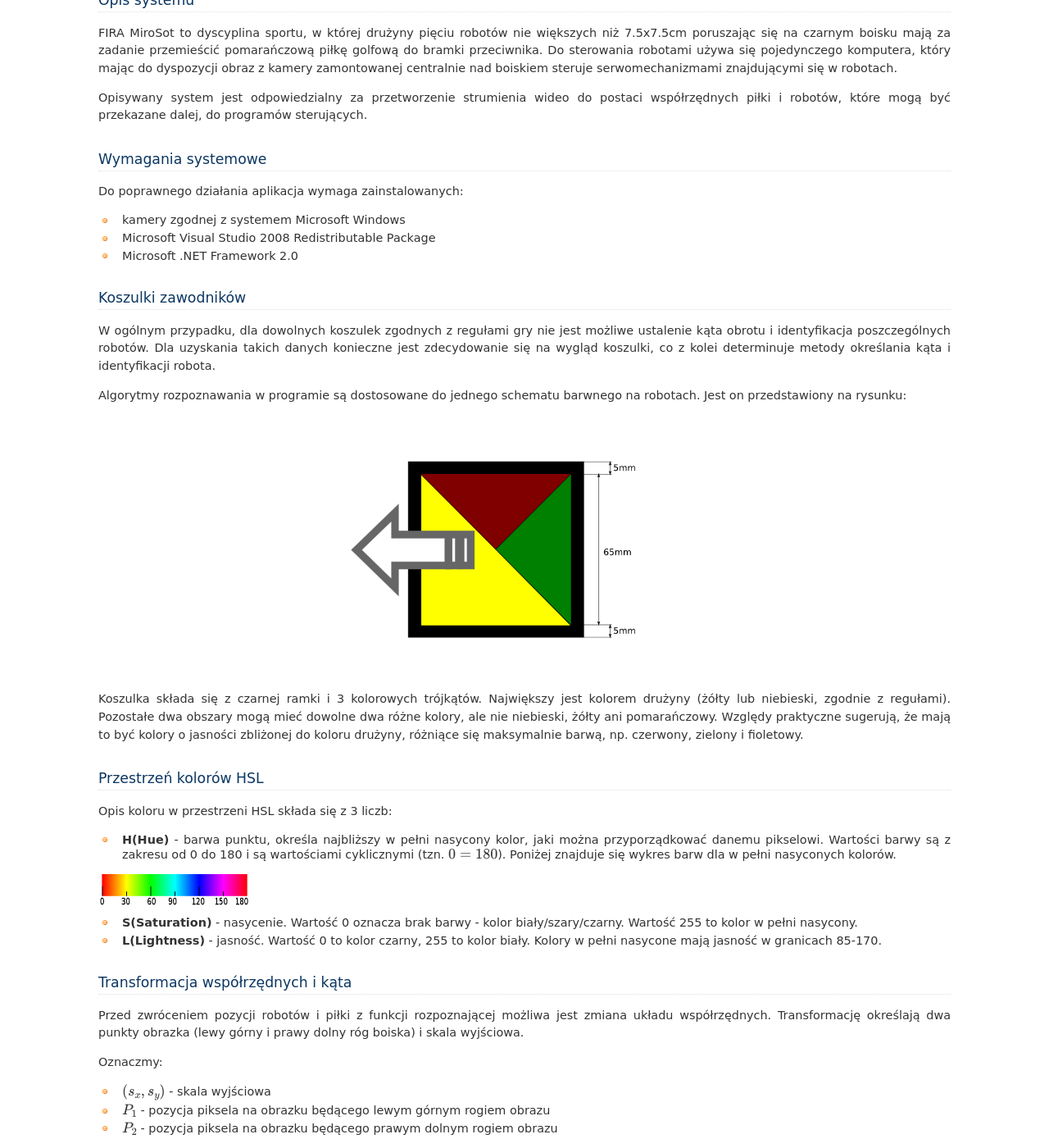
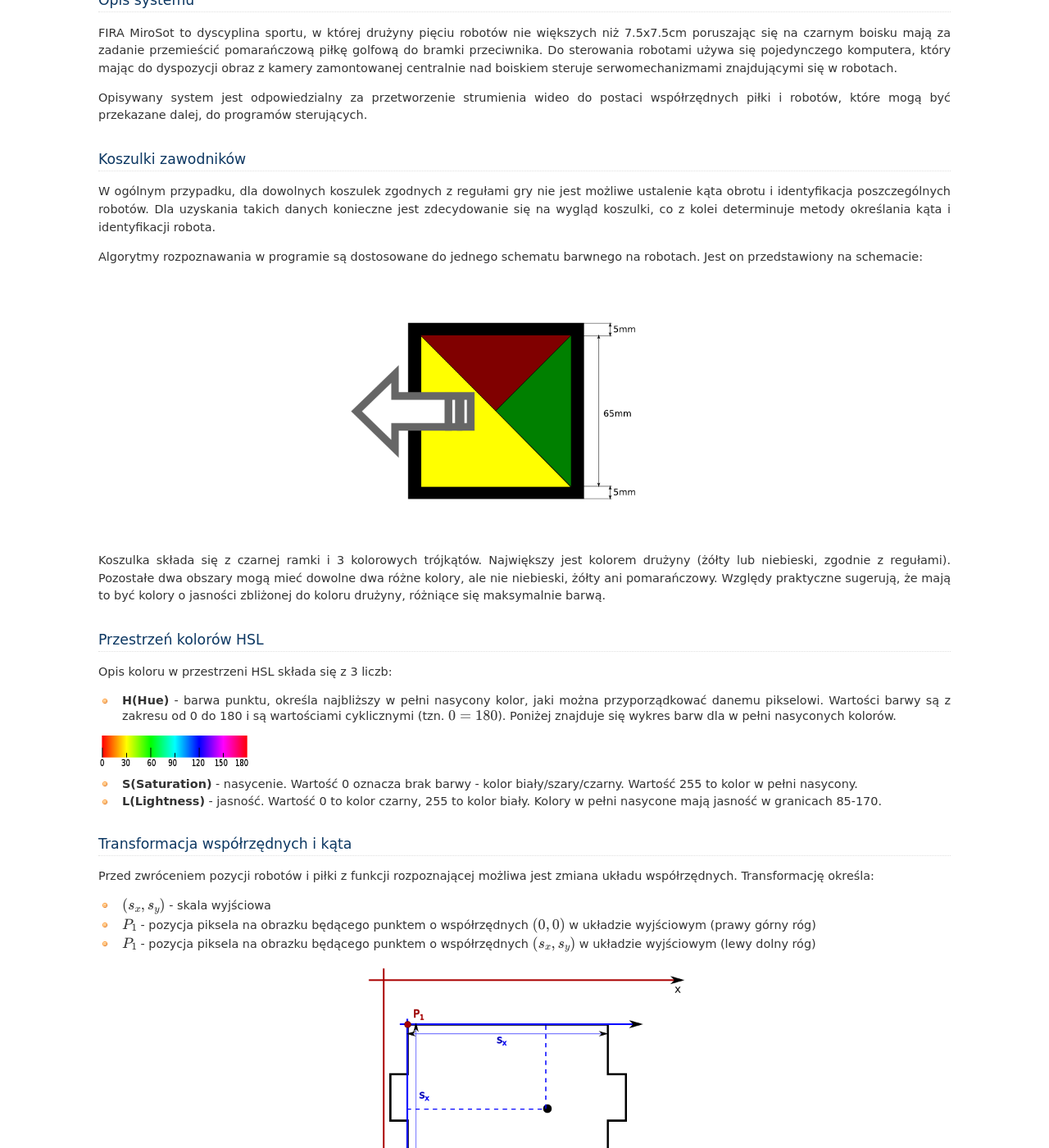
Before and after one commit to admchr/agh-mirosot-vision, a Sphinx documentation site: the page built from doc/user/generaldoc.rst, in a window 1280 px wide and 1400 px high, scrolled down 205 px. Shown: the whole window at 82% size. Built offline with Sphinx 7.4.7, drawn with Linux system fonts in a browser that asks for light colours; formulas are drawn with MathJax 3; some of the changed text lies outside the part shown.

```diff
--- a/doc/user/generaldoc.rst
+++ b/doc/user/generaldoc.rst
@@ -18,20 +18,6 @@ wideo do postaci współrzędnych piłki i robotów, które mogą być przekazan
 dalej, do programów sterujących.
 
 
-
-..
-    TODO
-
-Wymagania systemowe
-*******************
-
-Do poprawnego działania aplikacja wymaga zainstalowanych:
-
-* kamery zgodnej z systemem Microsoft Windows
-* Microsoft Visual Studio 2008 Redistributable Package
-* Microsoft .NET Framework 2.0
-
-
 ..
     TODO
 
@@ -47,7 +33,7 @@ Dla uzyskania takich danych konieczne jest zdecydowanie się na wygląd koszulki
 co z kolei determinuje metody określania kąta i identyfikacji robota.
 
 Algorytmy rozpoznawania w programie są dostosowane do jednego schematu barwnego
-na robotach. Jest on przedstawiony na rysunku:
+na robotach. Jest on przedstawiony na schemacie:
 
 .. image:: /team.png
     :align: center
@@ -58,9 +44,8 @@ Koszulka składa się z czarnej ramki i 3 kolorowych trójkątów. Największy j
 kolorem drużyny (żółty lub niebieski, zgodnie z regułami). Pozostałe dwa obszary
 mogą mieć dowolne dwa różne kolory, ale nie niebieski, żółty ani pomarańczowy.
 Względy praktyczne sugerują, że mają to być kolory o jasności zbliżonej do
-koloru drużyny, różniące się maksymalnie barwą, np. czerwony, zielony i fioletowy.
+koloru drużyny, różniące się maksymalnie barwą.
 
-.. _hsl:
 
 Przestrzeń kolorów HSL
 **********************
@@ -83,28 +68,17 @@ Opis koloru w przestrzeni HSL składa się z 3 liczb:
   Kolory w pełni nasycone mają jasność w granicach 85-170.
 
 
-.. _wsp:
-
 Transformacja współrzędnych i kąta
 **********************************
 
 Przed zwróceniem pozycji robotów i piłki z funkcji rozpoznającej możliwa jest zmiana
-układu współrzędnych. Transformację określają dwa punkty obrazka (lewy górny i
-prawy dolny róg boiska) i skala wyjściowa.
-
-Oznaczmy:
+układu współrzędnych. Transformację określa:
 
 * :math:`(s_x, s_y)` - skala wyjściowa
-* :math:`P_1` - pozycja piksela na obrazku będącego lewym górnym rogiem obrazu
-* :math:`P_2` - pozycja piksela na obrazku będącego prawym dolnym rogiem obrazu
-
-Wtedy:
-
-* :math:`P_1` - ma współrzędne :math:`(0, 0)`  w układzie wyjściowym
-* :math:`P_2` - ma współrzędne :math:`(s_x, s_y)`  w układzie wyjściowym
-
-Na rysunku widać transformację współrzędnych z współrzędnych obrazka (czerwony)
-do współrzędnych wynikowych (niebieski).
+* :math:`P_1` - pozycja piksela na obrazku będącego punktem o współrzędnych
+  :math:`(0, 0)`  w układzie wyjściowym (prawy górny róg)
+* :math:`P_1` - pozycja piksela na obrazku będącego punktem o współrzędnych
+  :math:`(s_x, s_y)` w układzie wyjściowym (lewy dolny róg)
 
 .. image:: /transform.png
     :align: center
--- a/doc/user/userdoc.rst
+++ b/doc/user/userdoc.rst
@@ -14,6 +14,7 @@ Dokumentacja użytkownika
 
     generaldoc
     apidoc
+    aplication
     xmldoc
 
 ..
```
Also changed, not shown: doc/user/aplication.rst (added, +179 -0 lines), doc/aplicationWindow.png (added), doc/cameraOptions.png (added), doc/chooseButtons.png (added), doc/colors.png (added), doc/controlButtons.png (added), doc/fieldScale.png (added), doc/otherControlsColors.png (added), doc/otherControlsMeanshift.png (added), doc/radiobuttons.png (added), doc/resultsArea.png (added).
